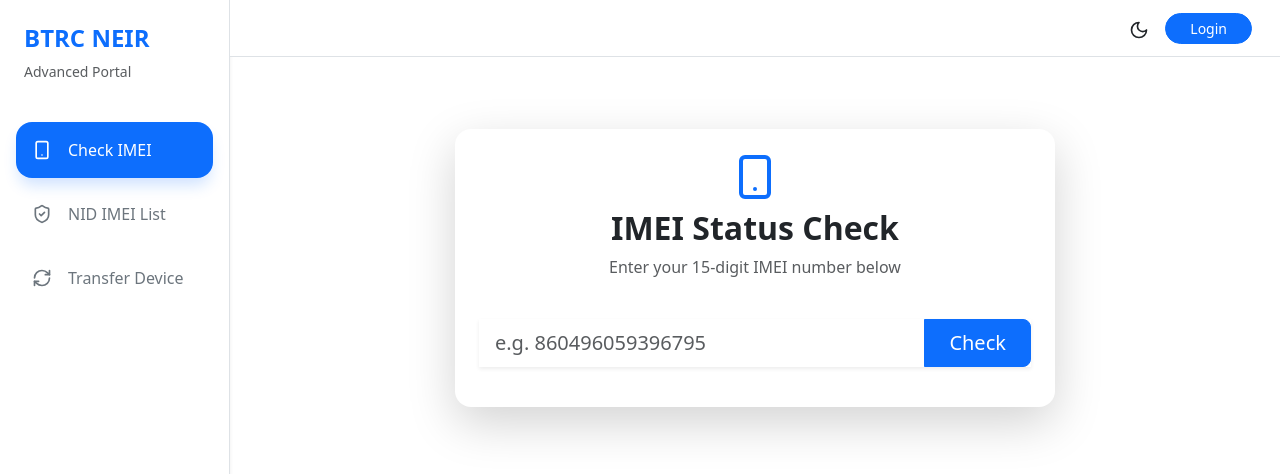
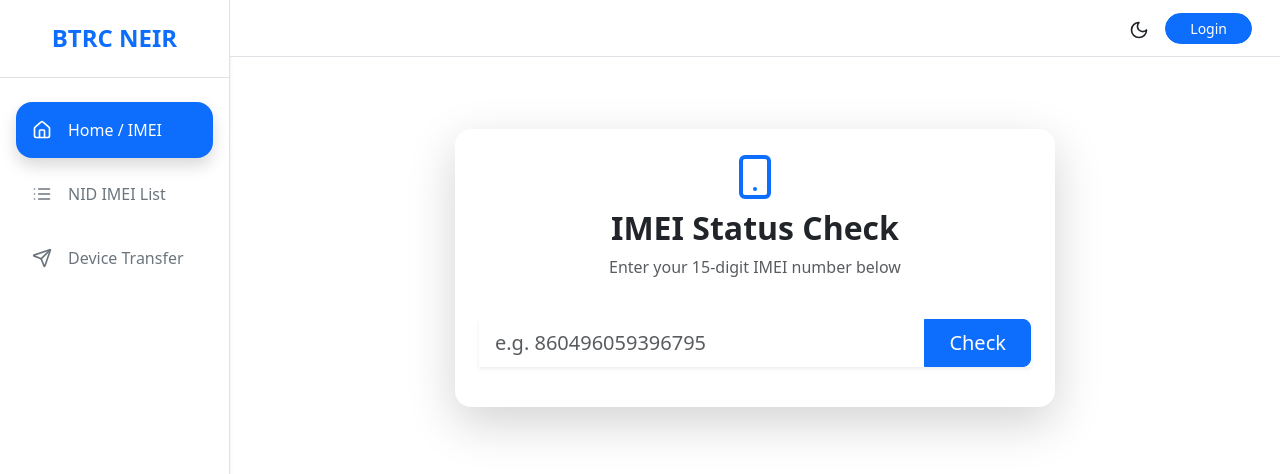
Before and after one commit to nayem-48ai/iMEi-BD, a Next.js app: page / in a window 1280 px wide. Shown: the top 474 px of the page. Built offline with nearby package versions, Linux system fonts and the light colour scheme.

Commit message:
Update Sidebar.js

```diff
--- a/components/Sidebar.js
+++ b/components/Sidebar.js
@@ -1,52 +1,74 @@
 "use client";
 import Link from 'next/link';
 import { usePathname } from 'next/navigation';
-import { Smartphone, ShieldCheck, RefreshCw, User, LayoutDashboard } from 'lucide-react';
+import { Smartphone, List, Send, User, Home } from 'lucide-react';
+import { useEffect, useState } from 'react';
 
 export default function Sidebar() {
   const pathname = usePathname();
+  const [isLoggedIn, setIsLoggedIn] = useState(false);
 
-  const menuItems = [
-    { name: 'Check IMEI', href: '/', icon: <Smartphone size={20} /> },
-    { name: 'NID IMEI List', href: '/nid-list', icon: <ShieldCheck size={20} /> },
-    { name: 'Transfer Device', href: '/transfer', icon: <RefreshCw size={20} /> },
+  useEffect(() => {
+    setIsLoggedIn(!!localStorage.getItem('token'));
+  }, [pathname]);
+
+  // মোবাইল মেনু বন্ধ করার ফাংশন
+  const closeMobileMenu = () => {
+    const menu = document.getElementById('mobileSidebar');
+    if (menu) {
+      const bsOffcanvas = window.bootstrap.Offcanvas.getInstance(menu);
+      if (bsOffcanvas) bsOffcanvas.hide();
+    }
+  };
+
+  const navItems = [
+    { name: 'Home / IMEI', href: '/', icon: <Home size={20}/> },
+    { name: 'NID IMEI List', href: '/nid-list', icon: <List size={20}/> },
+    { name: 'Device Transfer', href: '/transfer', icon: <Send size={20}/> },
   ];
 
-  const NavContent = () => (
-    <>
-      <div className="p-4">
-        <h4 className="fw-bold text-primary">BTRC NEIR</h4>
-        <p className="text-muted small">Advanced Portal</p>
-      </div>
-      <div className="nav nav-pills flex-column px-3">
-        {menuItems.map((item) => (
+  const MenuList = () => (
+    <div className="nav nav-pills flex-column px-3 mt-4">
+      {navItems.map((item) => (
         <Link
           key={item.href}
           href={item.href}
-            className={`nav-link d-flex align-items-center gap-3 mb-2 py-3 px-3 rounded-4 transition-all ${pathname === item.href ? 'active shadow-primary' : 'text-secondary hover-bg'}`}
+          onClick={closeMobileMenu}
+          className={`nav-link d-flex align-items-center gap-3 mb-2 p-3 rounded-4 ${pathname === item.href ? 'active shadow' : 'text-secondary'}`}
         >
-            {item.icon} <span className="fw-medium">{item.name}</span>
+          {item.icon} {item.name}
         </Link>
       ))}
+      {isLoggedIn && (
+        <Link
+          href="/profile"
+          onClick={closeMobileMenu}
+          className={`nav-link d-flex align-items-center gap-3 mb-2 p-3 rounded-4 ${pathname === '/profile' ? 'active shadow' : 'text-secondary'}`}
+        >
+          <User size={20}/> Profile
+        </Link>
+      )}
     </div>
-    </>
   );
 
   return (
     <>
-      {/* Desktop View */}
-      <aside className="d-none d-lg-flex flex-column border-end bg-body shadow-sm" style={{ width: '280px' }}>
-        <NavContent />
-      </aside>
+      {/* Desktop */}
+      <div className="d-none d-lg-flex flex-column border-end bg-body shadow-sm" style={{ width: '280px', height: '100vh', position: 'sticky', top: 0 }}>
+        <div className="p-4 border-bottom text-center">
+          <h4 className="fw-bold text-primary mb-0">BTRC NEIR</h4>
+        </div>
+        <MenuList />
+      </div>
 
-      {/* Mobile View (Offcanvas) */}
-      <div className="offcanvas offcanvas-start" tabIndex="-1" id="mobileSidebar" aria-labelledby="mobileSidebarLabel">
-        <div className="offcanvas-header">
-          <h5 className="offcanvas-title fw-bold text-primary" id="mobileSidebarLabel">Menu</h5>
-          <button type="button" className="btn-close" data-bs-dismiss="offcanvas" aria-label="Close"></button>
+      {/* Mobile Offcanvas */}
+      <div className="offcanvas offcanvas-start" tabIndex="-1" id="mobileSidebar">
+        <div className="offcanvas-header border-bottom">
+          <h5 className="fw-bold text-primary mb-0">NEIR Menu</h5>
+          <button type="button" className="btn-close" data-bs-dismiss="offcanvas"></button>
         </div>
         <div className="offcanvas-body p-0">
-          <NavContent />
+          <MenuList />
         </div>
       </div>
     </>
```
Lines whose indentation alone changed are shown as unchanged.
